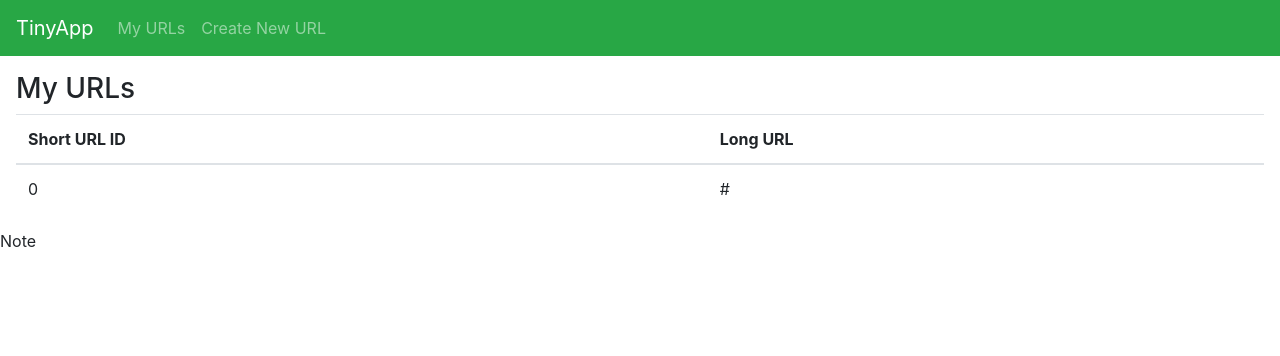
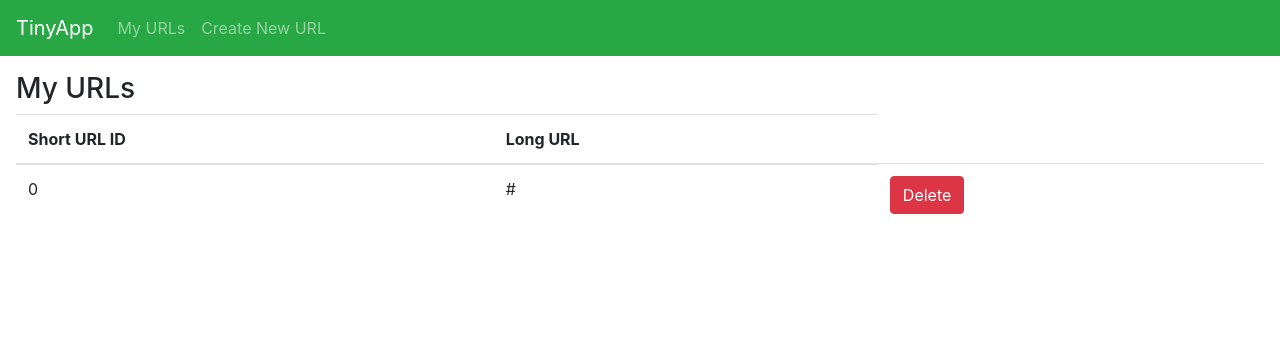
Before and after one commit to i3lmi/tinyapp, a Node server app: template views/urls_index.ejs in a window 1280 px wide. Shown: the top 356 px of the page. Run offline with Node 20, Linux system fonts and the light colour scheme; the template is opened without the code that fills it: most values are stand-ins (such as "Sample title", 1, 10 or a date in 2020); some libraries are stand-ins or nearby versions.

Commit message:
express_server.js

```diff
--- a/views/urls_index.ejs
+++ b/views/urls_index.ejs
@@ -32,6 +32,12 @@
             <tr>
               <td><%= id %></td>
               <td><%= urls[id] %></td>
+              <td>
+                <form method="POST" action="/urls/<%= id %>/delete">
+                  <input type="hidden" name="_method" value="DELETE">
+                  <button type="submit" class="btn btn-danger">Delete</button>
+                </form>
+              </td>
             </tr>
           <% } %>
         </tbody>
@@ -55,4 +61,3 @@
     ></script>
   </body>
 </html>
-Note
```
Also changed, not shown: 1 other file.
